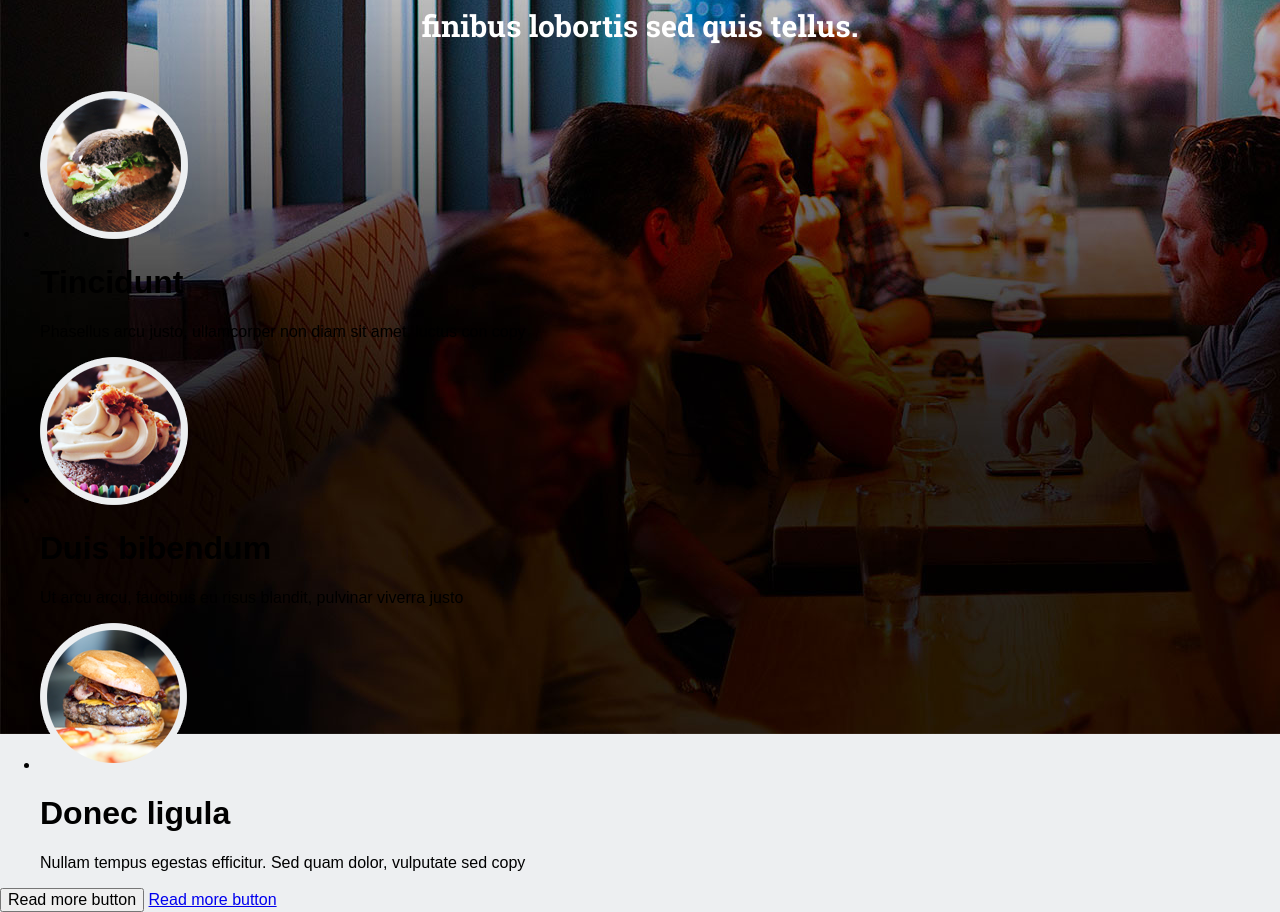
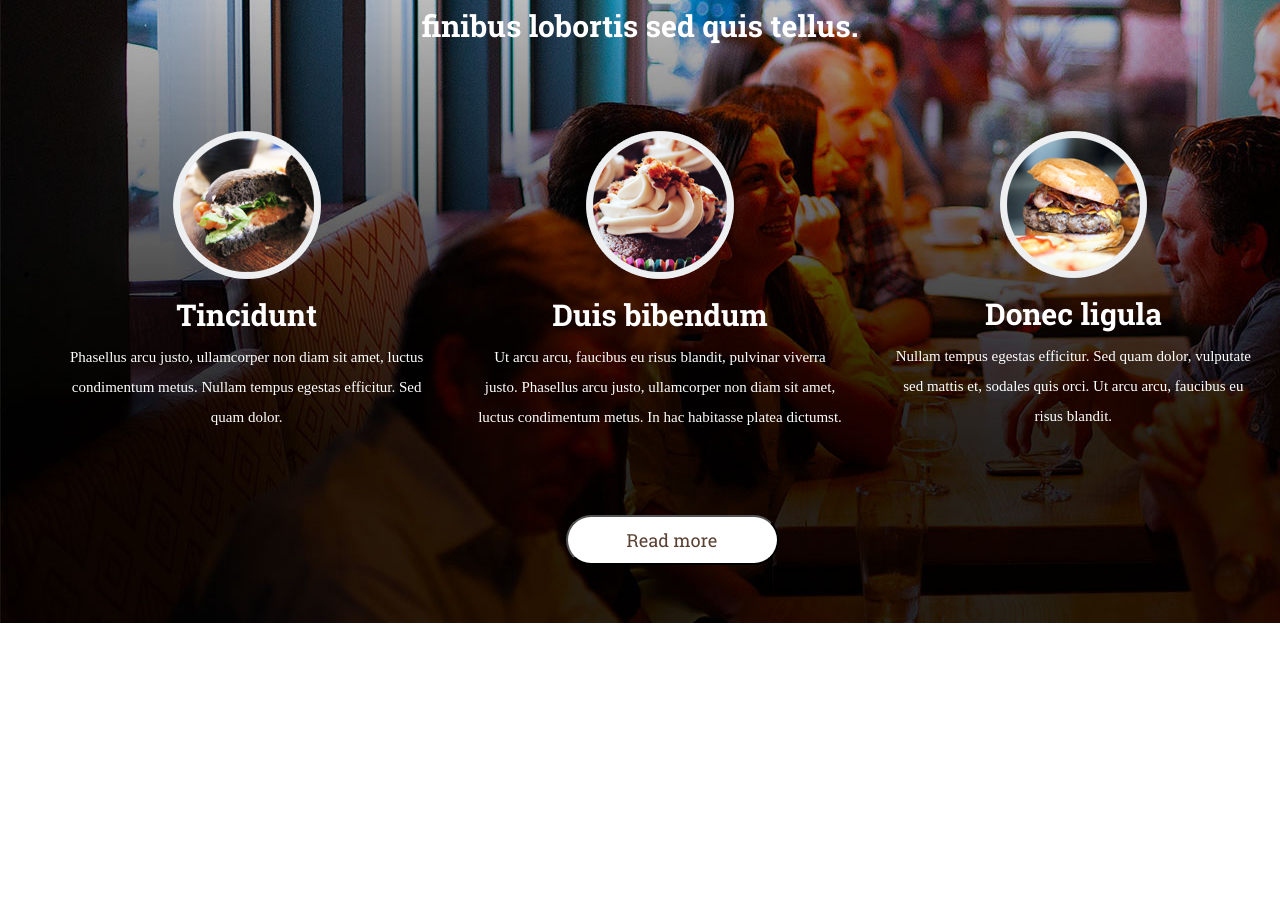
Before and after one commit to juliettawind/panakeia, a website: page index.html in a window 1280 px wide. Shown: the part 741-1653 px from the top of the page. After the commit the page ends 1364 px from the top, so only its background shows below. Drawn offline with Linux system fonts and the light colour scheme; files whose address does not match are found by name; a web font is replaced by a local one.

Commit message:
Finished the intro

```diff
--- a/index.html
+++ b/index.html
@@ -40,21 +40,21 @@
           <li class="foods__item">
             <img class="foods__item-img" src="images/food-one.png" alt="food-one">
             <h1>Tincidunt</h1>
-            <p>Phasellus arcu justo, ullamcorper non diam sit amet, luctus con copy</p>
+            <p>Phasellus arcu justo, ullamcorper non diam sit amet, luctus condimentum metus. Nullam tempus egestas efficitur. Sed quam dolor.</p>
           </li>
           <li class="foods__item">
             <img class="foods__item-img" src="images/food-two.png" alt="food-two">
             <h1>Duis bibendum</h1>
-            <p>Ut arcu arcu, faucibus eu risus blandit, pulvinar viverra justo</p>
+            <p>Ut arcu arcu, faucibus eu risus blandit, pulvinar viverra justo. Phasellus arcu justo, ullamcorper non diam sit amet, luctus condimentum metus. In hac habitasse platea dictumst.</p>
           </li>
           <li class="foods__item">
             <img class="foods__item-img" src="images/food-three.png" alt="food-three">
             <h1>Donec ligula</h1>
-            <p>Nullam tempus egestas efficitur. Sed quam dolor, vulputate sed  copy</p>
+            <p>Nullam tempus egestas efficitur. Sed quam dolor, vulputate sed mattis et, sodales quis orci. Ut arcu arcu, faucibus eu risus blandit.</p>
           </li>
         </ul>
-        <button class="intro__btn" href="#">Read more button</button>
-        <a class="intro__btn" href="#">Read more button</a>
+        <button class="intro__btn" href="#">Read more</button>
+
       </div>
 
       <div class="foodNews"></div>
--- a/sass/blocks/_page-main.scss
+++ b/sass/blocks/_page-main.scss
@@ -5,6 +5,7 @@
   background-image: url("../images/slider-main.jpg");
   background-repeat: no-repeat;
   padding-top: 489px;
+  text-align: center;
 
 
   .intro__slogan{
@@ -32,9 +33,44 @@
 
 
   .intro__foods{
+    display: flex;
+    justify-content: center;
+    margin-top: 56px;
+    text-align: center;
+
+      .foods__item {
+        width: 370px;
+        padding-left: 2%;
+        padding-right: 2%;
 
 
-      .foods__item h1{}
-      .foods__item p{}
+        & h1{
+          font-size: $gamma-size;
+          line-height: 24px;
+          margin-bottom: 15px;
+          color: $white;
+          font-family: $robotaslabbold;
+        }
+
+        & p{
+          font-size: $theta-size;
+          line-height: 30px;
+          color: $white;
+          font-family: $Robota-Light;
+        }
+
+      }
+  }
+
+  .intro__btn{
+    width: 213px;
+    color: $dark-brown;
+    font-size: $zeta-size;
+    margin: 52px 0 58px 64px;
+    font-family: $robotaslabregular;
+    background-color: $white;
+    border-radius: 40px;
+    padding: 11px 0;
+
   }
 }
```
Also changed, not shown: css/style.css.
